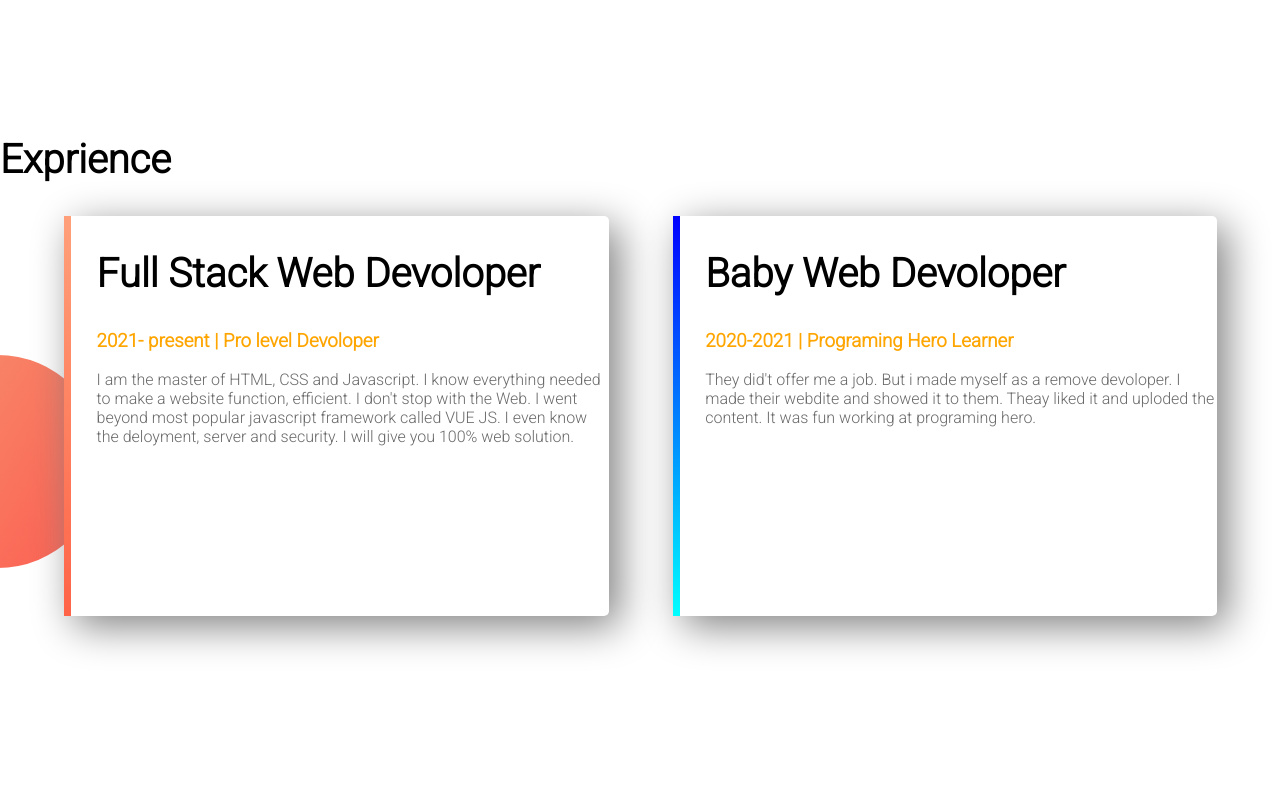
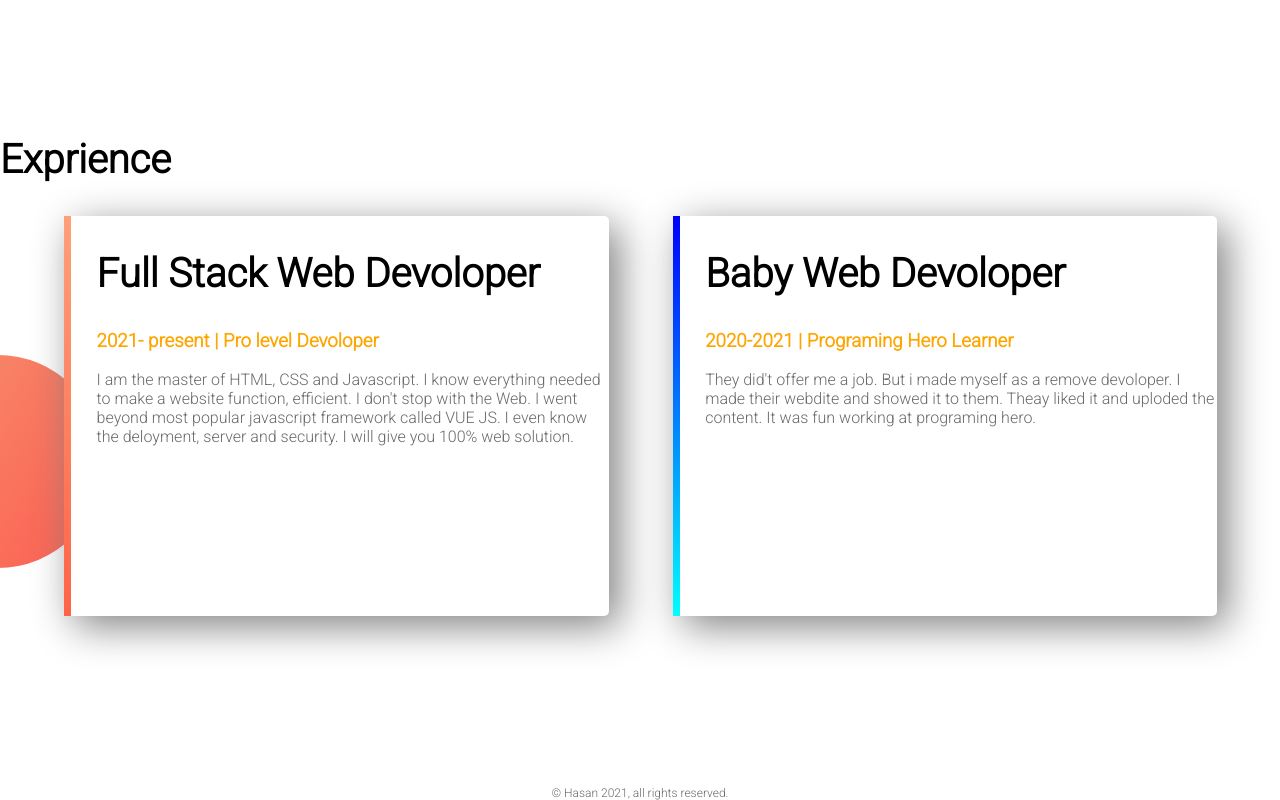
Before and after one commit to Mdhasan112/web-portfolio-2, a plain HTML site: page index.html in a window 1280 px wide. Shown: the part 1197-1997 px from the top of the page. Drawn offline with Linux system fonts and the light colour scheme.

Commit message:
footer added

```diff
--- a/index.html
+++ b/index.html
@@ -54,6 +54,7 @@
 
         </div>
     </section>
+    <footer>© Hasan 2021, all rights reserved.</footer>
 
 
 </body>
--- a/style.css
+++ b/style.css
@@ -75,3 +75,8 @@ p{
     border-image: linear-gradient(180deg, blue, cyan);
     border-image-slice: 1;
 }
+footer{
+    text-align: center;
+    font-size: 12px;
+    color: dimgrey;
+}
```
